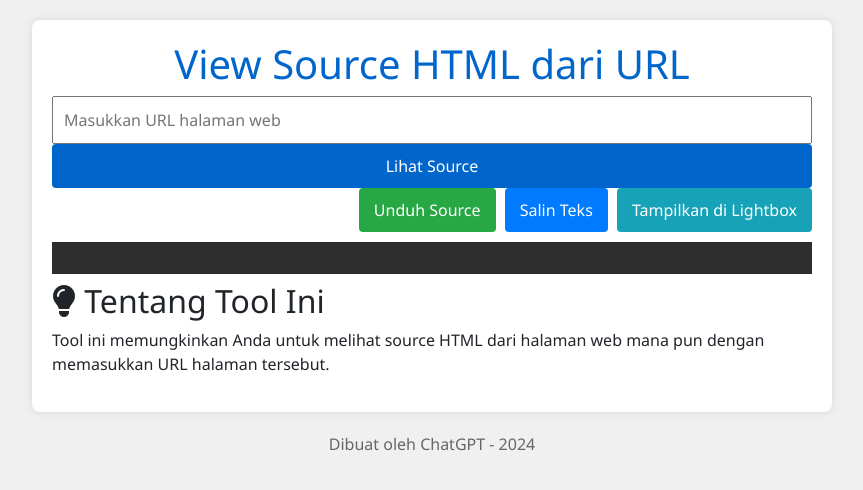
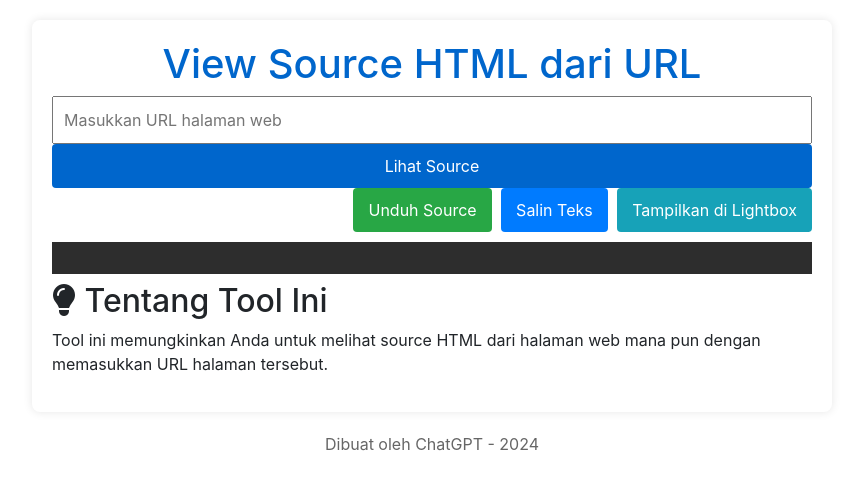
Before and after one commit to iboxyee/babu, a plain HTML site: page index.html in a window 1280 px wide. Shown: the whole page, without its empty margins (208-1071 px from the left). Drawn offline with nearby package versions, Linux system fonts and the light colour scheme; some packages are replaced by stand-ins of ours; a script that the page names is missing.

Commit message:
Update style.css

```diff
--- a/style.css
+++ b/style.css
@@ -1,9 +1,4 @@
-body {
-    font-family: 'Segoe UI', Tahoma, Geneva, Verdana, sans-serif;
-    background-color: #f0f0f0;
-    margin: 0;
-    padding: 0;
-}
+
 .container {
     max-width: 800px;
     margin: 20px auto;
```
